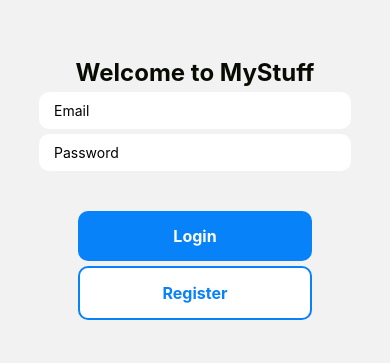
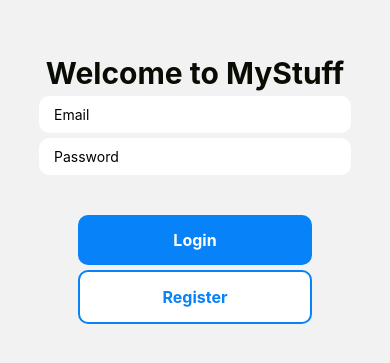
Before and after one commit to kentjuanfanshawe/expoProject-MyStuff, a React Native app: screen /Login in a window 390 px wide. Shown: the part 233-596 px from the top of the page. Built offline with nearby package versions, Linux system fonts and the light colour scheme; no server answers.

Commit message:
finalizing code

```diff
--- a/components/modal/NoteModal.js
+++ b/components/modal/NoteModal.js
@@ -3,8 +3,8 @@ import React from "react";
 import Ionicons from "react-native-vector-icons/Ionicons";
 
 // components
-import Header from "./texts/Header";
-import Button from "./buttons/Button";
+import Header from "../texts/Header";
+import Button from "../buttons/Button";
 
 const NoteModal = ({
   label,
--- a/components/texts/Header.js
+++ b/components/texts/Header.js
@@ -4,7 +4,7 @@ import React from "react";
 const Header = ({ label, style }) => {
   return (
     <View>
-      <Text style={[style, styles.title]}>{label}</Text>
+      <Text style={[styles.title, style]}>{label}</Text>
     </View>
   );
 };
--- a/screens/LoginScreen.js
+++ b/screens/LoginScreen.js
@@ -63,7 +63,7 @@ const LoginScreen = () => {
       style={styles.container}
       behavior={Platform.OS === "ios" ? "padding" : "height"}
     >
-      <Header label="Welcome to MyStuff" />
+      <Header label="Welcome to MyStuff" style={{ fontSize: 30 }} />
       <View style={styles.inputContainer}>
         <TextInput
           placeholder="Email"
```
